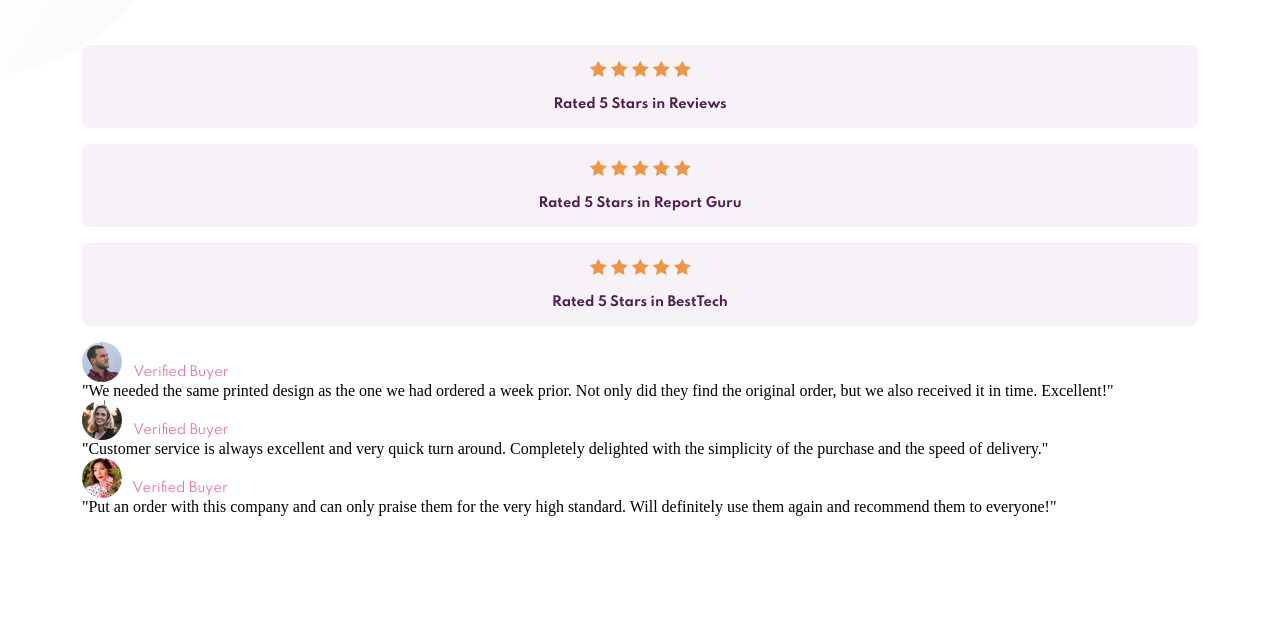
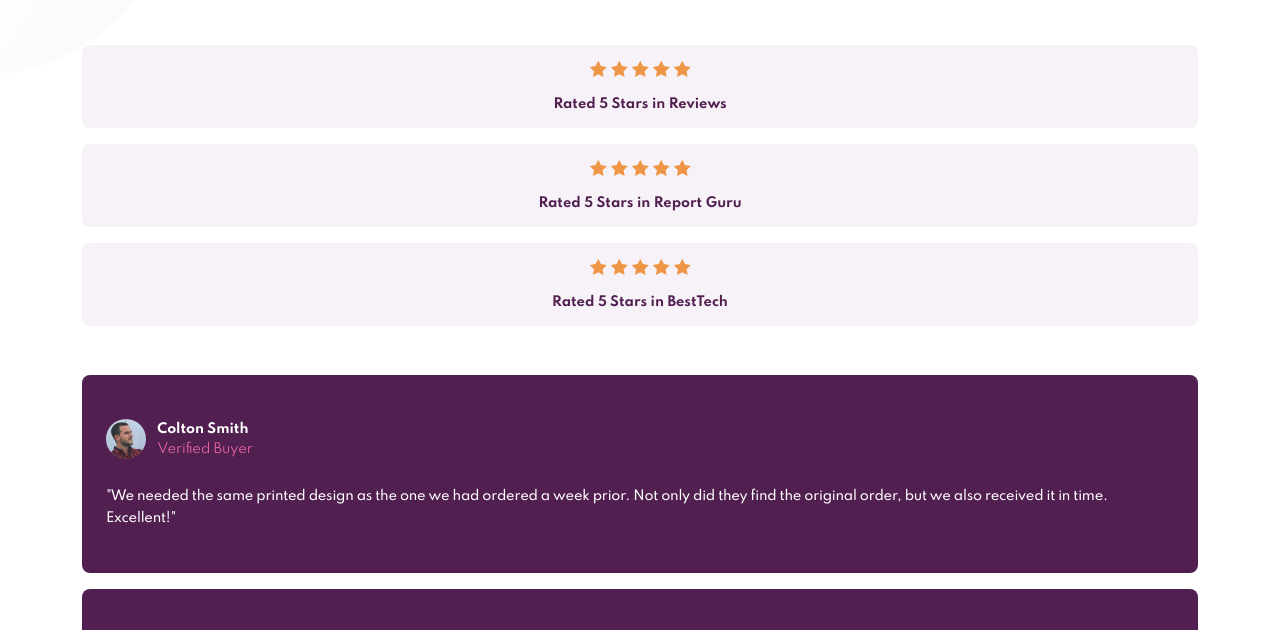
Before and after one commit to norman02/social-proof-section-master, a plain HTML site: page index.html in a window 1280 px wide. Shown: the part 158-788 px from the top of the page. Drawn offline with Linux system fonts and the light colour scheme.

Commit message:
style review section

```diff
--- a/index.html
+++ b/index.html
@@ -77,7 +77,7 @@
     <section class="reviews">
 
       <ul>
-        <li>
+        <li class="review">
           <div class="profile">
             <img src="./images/image-colton.jpg" alt="Colten Smith">
             <h3>Colton Smith </h3>
@@ -90,7 +90,7 @@
             Excellent!"
           </p>
         </li>
-        <li>
+        <li class="review">
           <div class="profile">
             <img src="./images/image-irene.jpg" alt="Irene Roberts">
             <h3>Irene Roberts </h3>
@@ -103,7 +103,7 @@
           </p>
         </li>
 
-        <li>
+        <li class="review">
 
           <div class="profile">
             <img src="./images/image-anne.jpg" alt="Anne Wallace">
--- a/scss/main.scss
+++ b/scss/main.scss
@@ -102,6 +102,32 @@ header {
     }
 }
 
+.reviews {
+    margin-top: toRem(49);
+    margin-bottom: toRem(83);
+
+    li {
+        margin-bottom: toRem(16);
+    }
+}
+
+
+
+.review {
+    padding: toRem(44) toRem(24);
+    background-color: $very-dark-magenta;
+    border-radius: 8px;
+
+    p {
+        @include spartan(13, 22, 500);
+        letter-spacing: -0.23px;
+        margin-top: toRem(26);
+        color: white;
+    }
+}
+
+
+
 
 
 .attribution {
```
Also changed, not shown: css/main.css, 1 other file.
